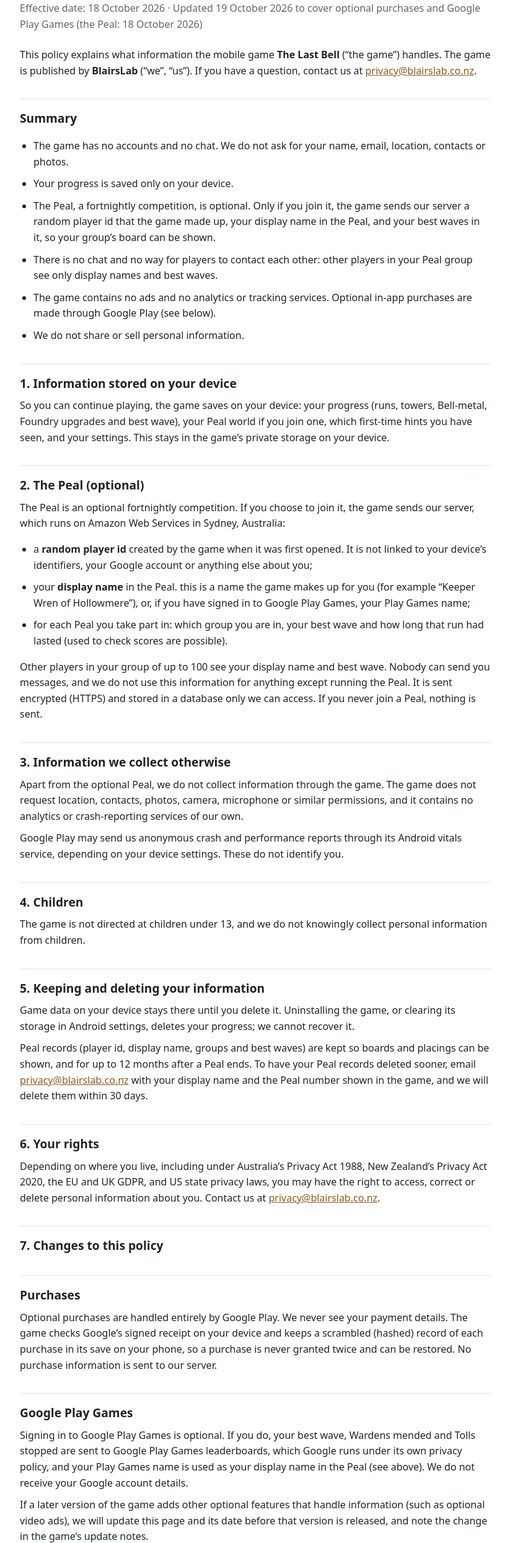
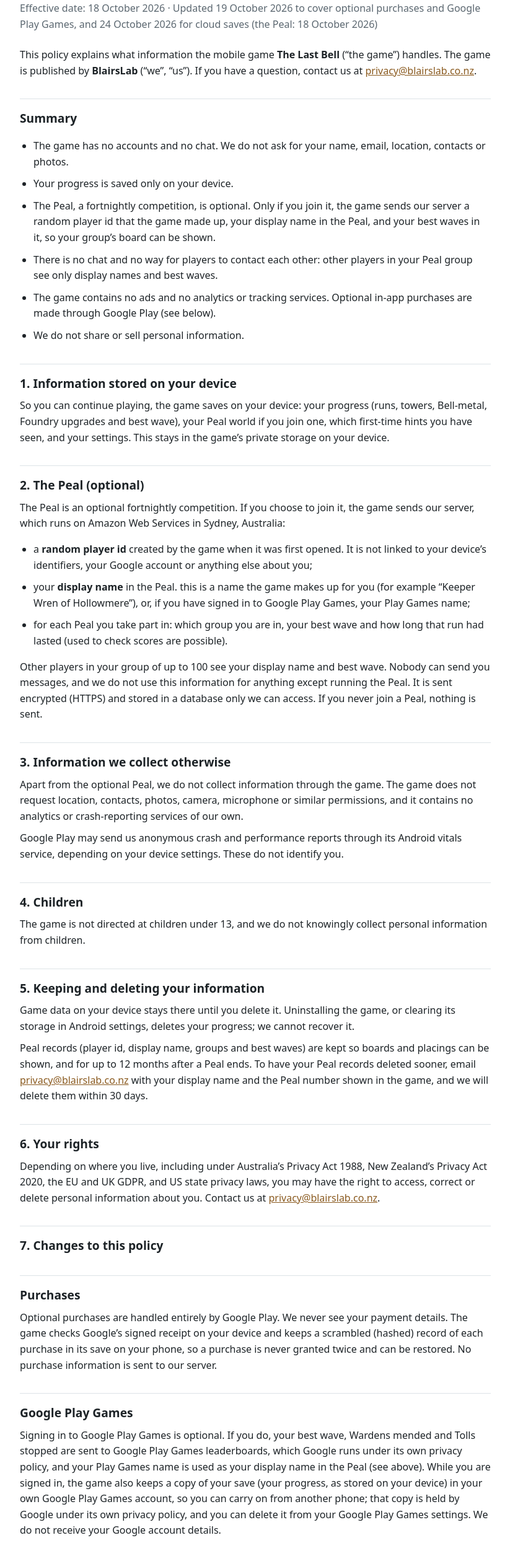
Before and after one commit to 5Rage/lastbell-privacy, a plain HTML site: page index.html in a window 1280 px wide. Shown: the part 73-2563 px from the top of the page at 62% size, without its empty margins (228-1051 px from the left). Drawn offline with Linux system fonts and the light colour scheme.

Commit message:
Cloud saves through Google Play Games (24 Oct 2026)

```diff
--- a/index.html
+++ b/index.html
@@ -20,7 +20,7 @@
 <body>
 <main>
 <h1>Privacy Policy — The Last Bell</h1>
-<p class="meta">Effective date: 18 October 2026 · Updated 19 October 2026 to cover optional purchases and Google Play Games (the Peal: 18 October 2026)</p>
+<p class="meta">Effective date: 18 October 2026 · Updated 19 October 2026 to cover optional purchases and Google Play Games, and 24 October 2026 for cloud saves (the Peal: 18 October 2026)</p>
 
 <p>This policy explains what information the mobile game <strong>The Last Bell</strong> (“the game”) handles. The game is published by <strong>BlairsLab</strong> (“we”, “us”). If you have a question, contact us at <a href="mailto:privacy@blairslab.co.nz">privacy@blairslab.co.nz</a>.</p>
 
@@ -64,7 +64,7 @@
 <h2>Purchases</h2>
 <p>Optional purchases are handled entirely by Google Play. We never see your payment details. The game checks Google’s signed receipt on your device and keeps a scrambled (hashed) record of each purchase in its save on your phone, so a purchase is never granted twice and can be restored. No purchase information is sent to our server.</p>
 <h2>Google Play Games</h2>
-<p>Signing in to Google Play Games is optional. If you do, your best wave, Wardens mended and Tolls stopped are sent to Google Play Games leaderboards, which Google runs under its own privacy policy, and your Play Games name is used as your display name in the Peal (see above). We do not receive your Google account details.</p>
+<p>Signing in to Google Play Games is optional. If you do, your best wave, Wardens mended and Tolls stopped are sent to Google Play Games leaderboards, which Google runs under its own privacy policy, and your Play Games name is used as your display name in the Peal (see above). While you are signed in, the game also keeps a copy of your save (your progress, as stored on your device) in your own Google Play Games account, so you can carry on from another phone; that copy is held by Google under its own privacy policy, and you can delete it from your Google Play Games settings. We do not receive your Google account details.</p>
 <p>If a later version of the game adds other optional features that handle information (such as optional video ads), we will update this page and its date before that version is released, and note the change in the game’s update notes.</p>
 
 <h2>8. Contact</h2>
```
